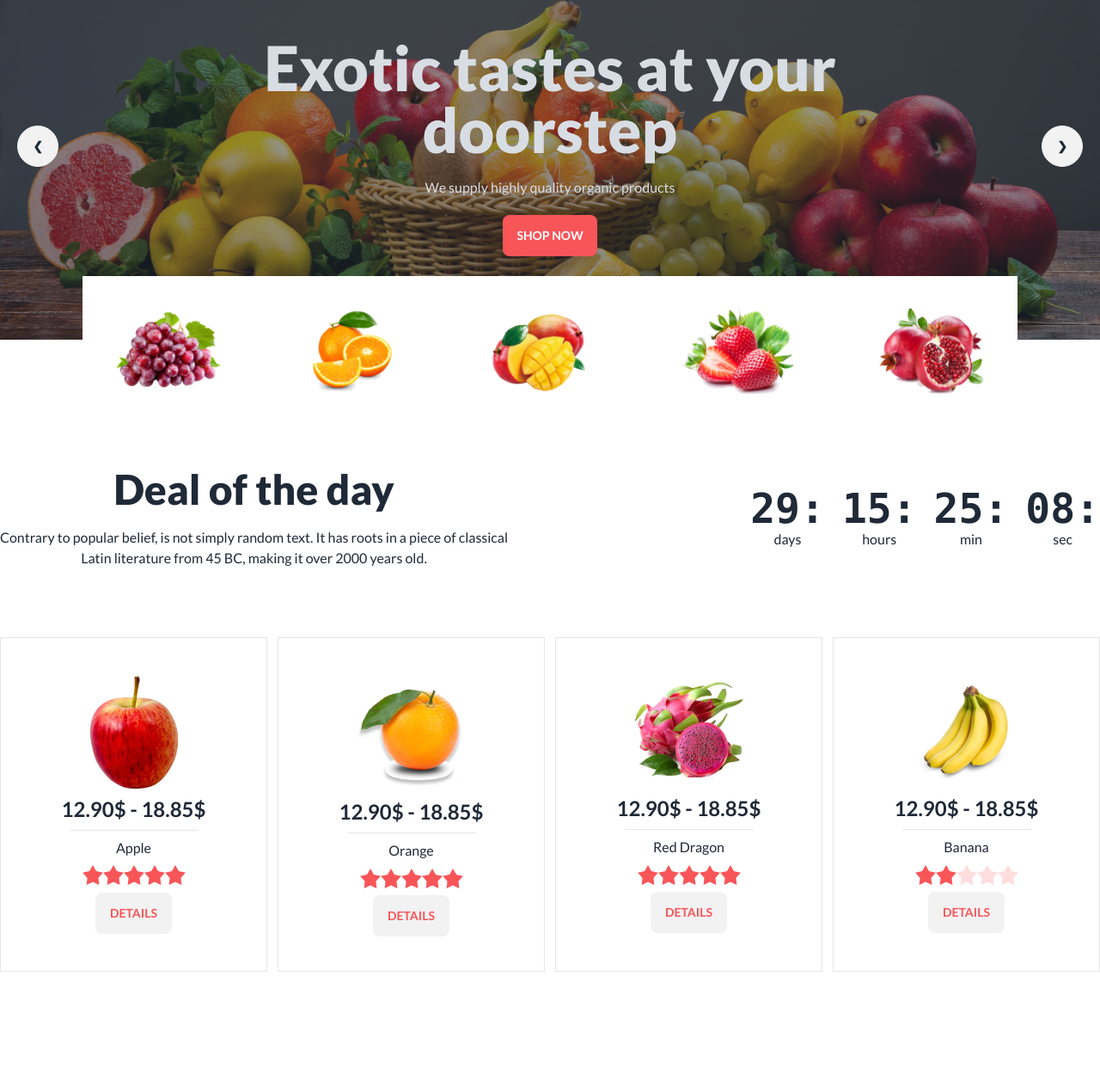
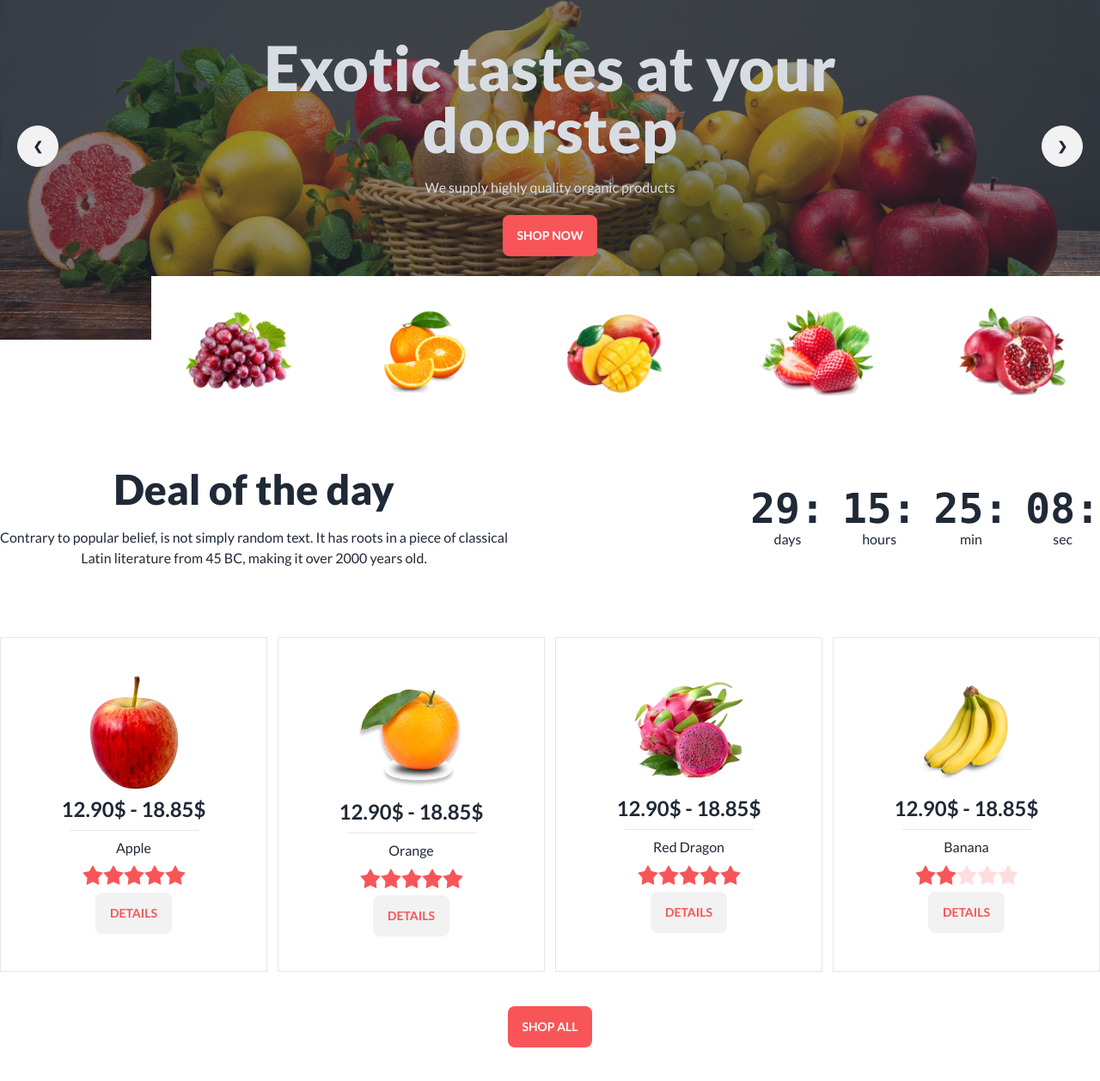
Before and after one commit to Shohanur6464/Fruit-Brust-Website, a plain HTML site: page index.html in a window 1280 px wide. Shown: the part 283-1540 px from the top of the page at 86% size. Before the commit the page ends 1413 px from the top, so only its background shows below. Drawn offline with nearby package versions, Linux system fonts and the light colour scheme; grey boxes are pictures that could not be loaded.

Commit message:
changes banner and added button ahop all

```diff
--- a/index.html
+++ b/index.html
@@ -144,7 +144,7 @@
                 </div>
 
             </div>
-            <div class="lg:absolute flex flex-row z-20 gap-24 mx-24 p-9 bg-white -mt-20">
+            <div class="lg:absolute flex flex-row h-52 z-20 gap-24 p-9 bg-white -mt-20 ml-44">
                 <div>
                     <img src="images/fruit1.png" alt="">
                 </div>
@@ -385,7 +385,7 @@
                     </div>
                         <!-- Open the modal using ID.showModal() method -->
                         <button class="btn text-[#F85559]" onclick="my_modal_4.showModal()">Details</button>
-                        <dialog id="my_modal_4" class="modal-4 bg-transparent]">
+                        <dialog id="my_modal_4" class="modal-4 bg-transparent">
 
                                 <form method="dialog" class="modal-box bg-white">
                                     <div class="flex flex-col justify-center items-center p-3 lg:p-10 gap-5">
@@ -418,6 +418,9 @@
                     </div>
 
             </div>
+            <div class="text-center my-10">
+                <button class="btn bg-button-primary text-white border-none">Shop All</button>
+            </div>
         </section>
     </main>
 
```
